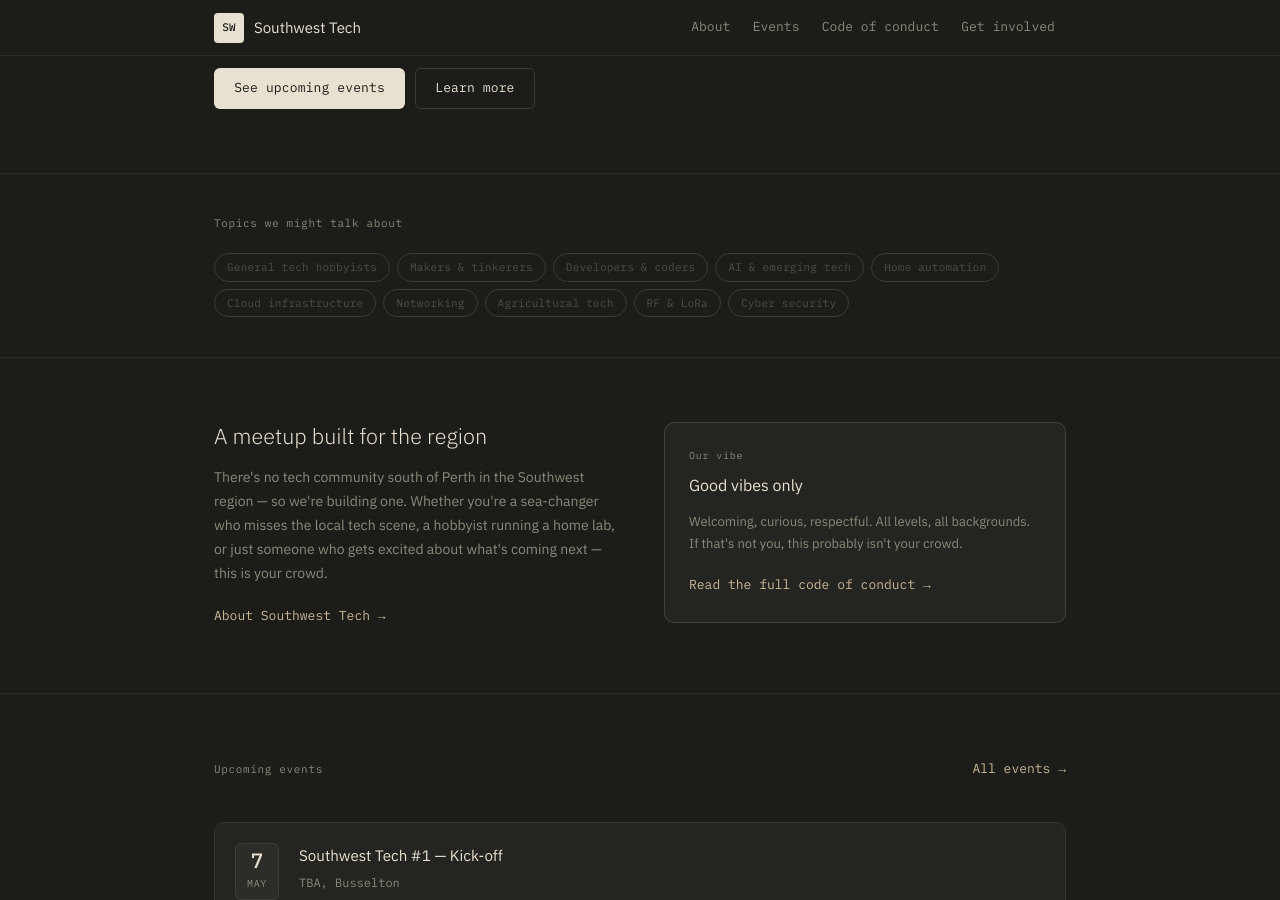
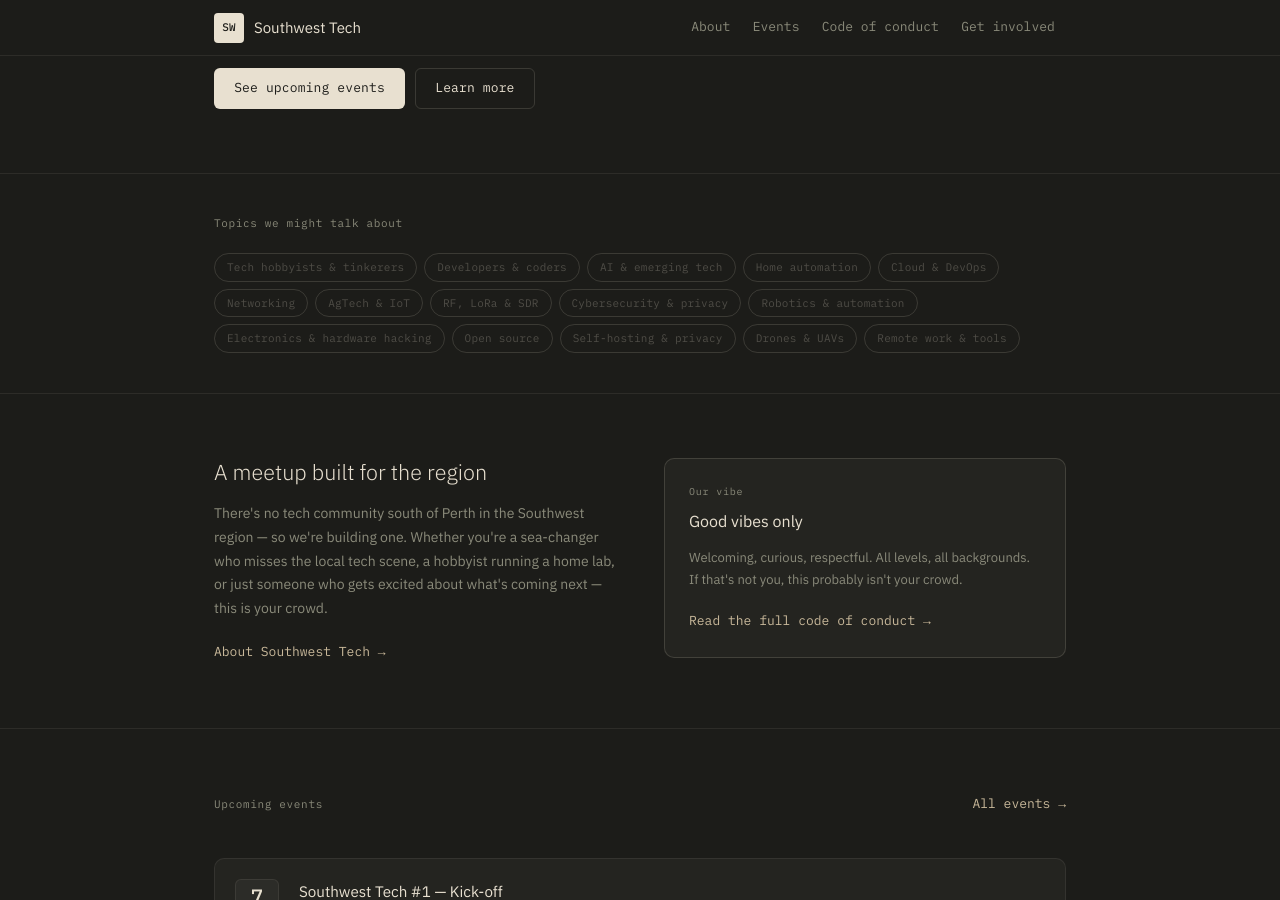
Before and after one commit to swtech-au/southwest-tech, a Jekyll site: the page built from index.html, in a window 1280 px wide and 900 px high, scrolled down 369 px. Built offline with Jekyll 4.4.1, drawn with Linux system fonts in a browser that asks for light colours.

Commit message:
Refine and expand topics list
Co-Authored-By: Claude Sonnet 4.6 <noreply@anthropic.com>

```diff
--- a/_data/topics.yml
+++ b/_data/topics.yml
@@ -1,20 +1,30 @@
-- name: General tech hobbyists
+- name: Tech hobbyists & tinkerers
   color: teal
-- name: Makers & tinkerers
-  color: purple
 - name: Developers & coders
   color: blue
 - name: AI & emerging tech
   color: amber
 - name: Home automation
   color: coral
-- name: Cloud infrastructure
+- name: Cloud & DevOps
   color: green
 - name: Networking
   color: pink
-- name: Agricultural tech
+- name: AgTech & IoT
   color: green
-- name: RF & LoRa
+- name: RF, LoRa & SDR
   color: teal
-- name: Cyber security
+- name: Cybersecurity & privacy
   color: purple
+- name: Robotics & automation
+  color: blue
+- name: Electronics & hardware hacking
+  color: coral
+- name: Open source
+  color: amber
+- name: Self-hosting & privacy
+  color: pink
+- name: Drones & UAVs
+  color: purple
+- name: Remote work & tools
+  color: teal
```
